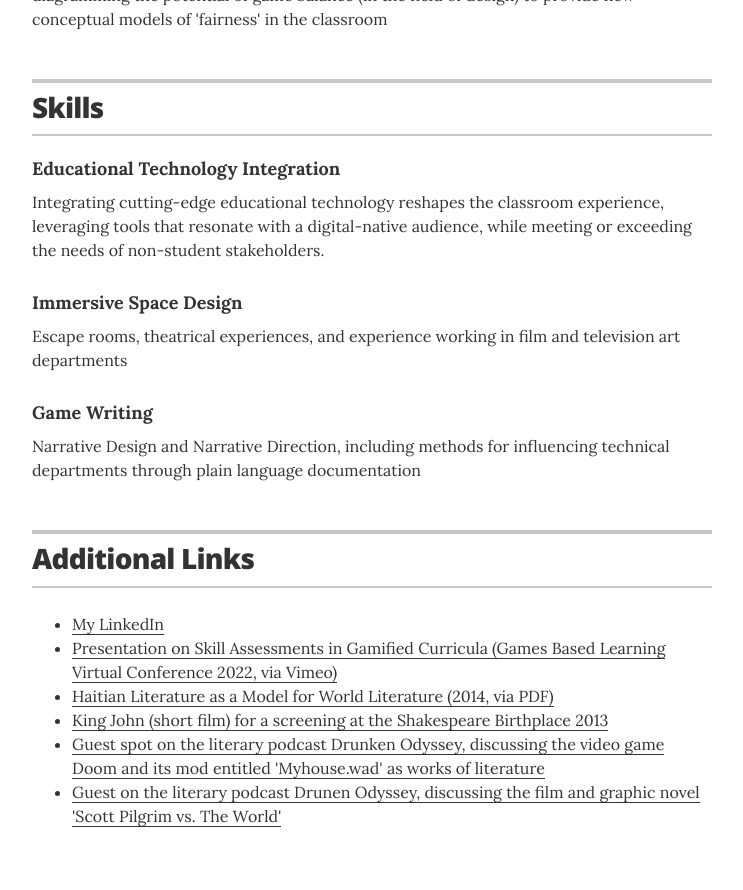
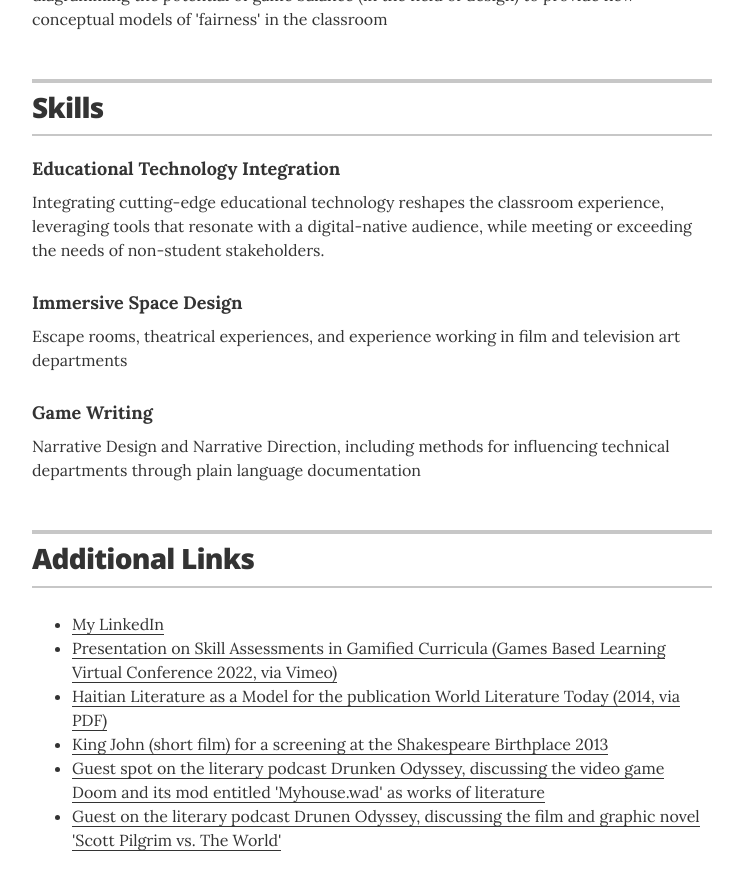
Before and after one commit to mwmxyz/academic, a Jekyll site: the page built from index.html, in a window 1280 px wide and 900 px high, scrolled down 2550 px. Shown: the top 890 px of the window, without its empty margins (268-1011 px from the left). Built offline with Jekyll 4.4.1, drawn with Linux system fonts in a browser that asks for light colours.

Commit message:
Update links.yml

```diff
--- a/_data/links.yml
+++ b/_data/links.yml
@@ -6,7 +6,7 @@
   description: Presentation on Skill Assessments in Gamified Curricula (Games Based Learning Virtual Conference 2022, via Vimeo)
 
 - url: "https://specialagentmerriam.com/files/Merriam_Haitian_is_My_Language.pdf"
-  description: Haitian Literature as a Model for World Literature (2014, via PDF)
+  description: Haitian Literature as a Model for the publication World Literature Today (2014, via PDF)
 
 - url: "https://vimeo.com/manage/videos/68965793"
   description: King John (short film) for a screening at the Shakespeare Birthplace 2013
```
